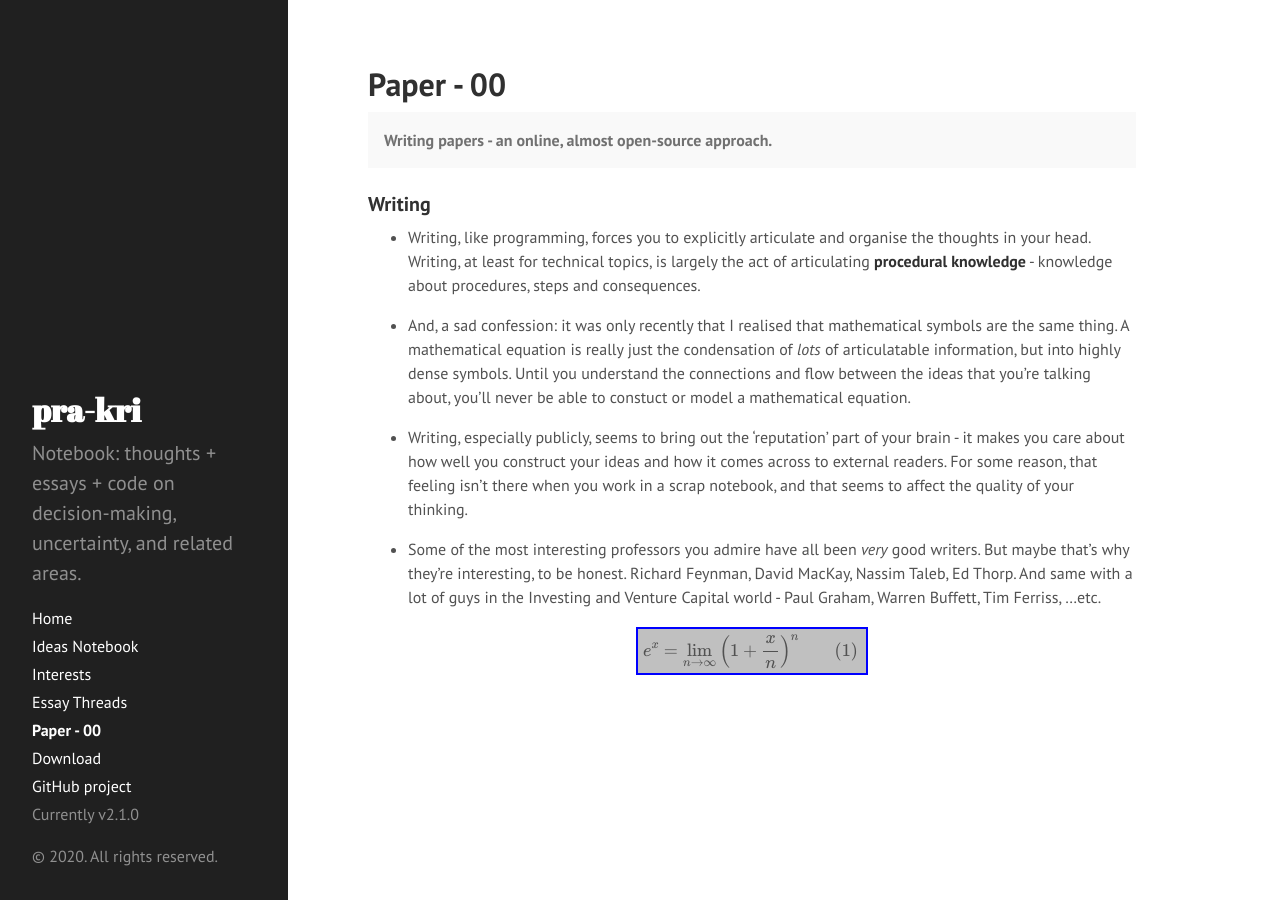
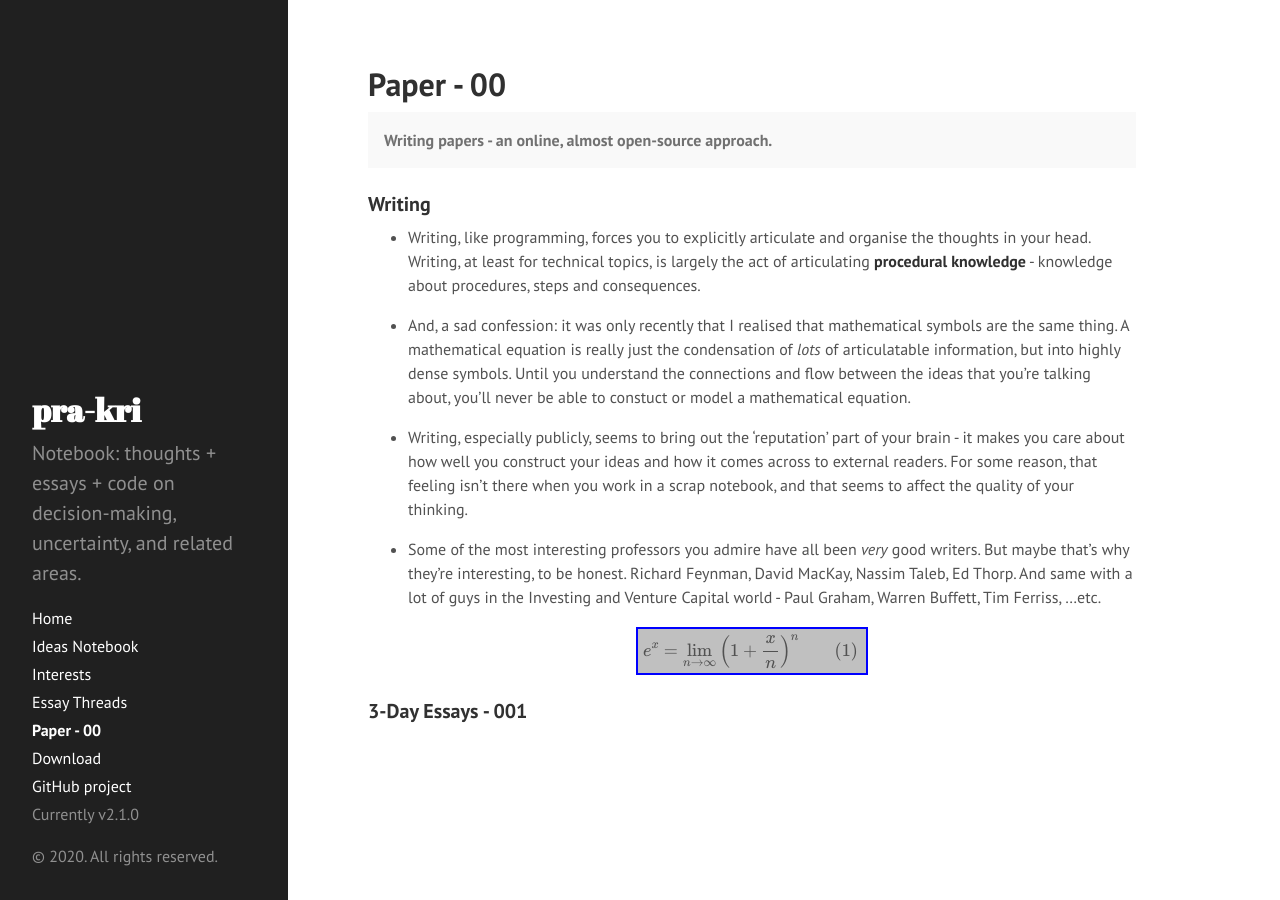
Before and after one commit to pra-kri/pra-kri.github.io, a Jekyll site: the page built from paper00.md, in a window 1280 px wide. Built offline with Jekyll 4.4.1, drawn with Linux system fonts in a browser that asks for light colours; formulas are drawn with MathJax 3.

Commit message:
Update paper00.md

```diff
--- a/paper00.md
+++ b/paper00.md
@@ -25,3 +25,7 @@ e^x=\lim_{n\to\infty} \left( 1+\frac{x}{n} \right)^n
 \qquad (1)
 }
 $$
+
+
+
+### 3-Day Essays - 001
```
